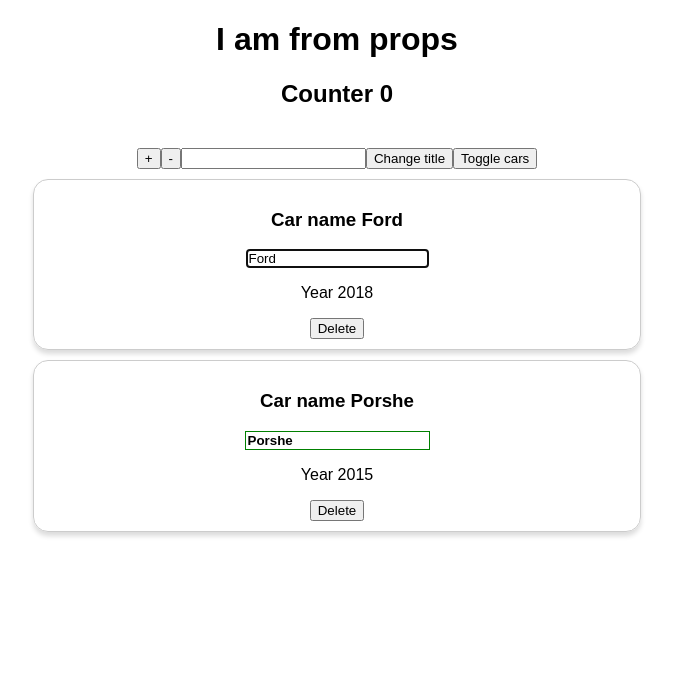
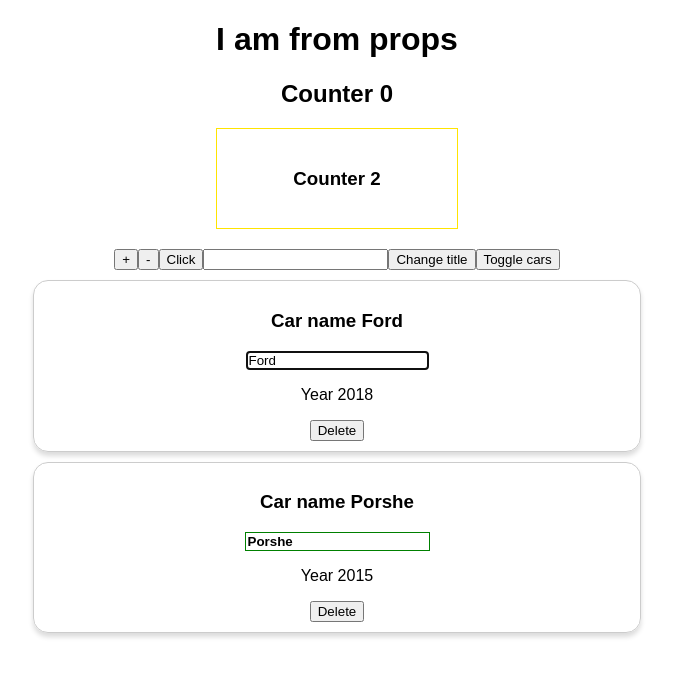
Before and after one commit to Artem-Zhuravlev/cars-app, a React app: page / in a window 1280 px wide. Shown: the top 676 px of the page, without its empty margins (303-976 px from the left). Built offline with nearby package versions, Linux system fonts and the light colour scheme.

Commit message:
add CreateContext for Counter2.js

```diff
--- a/src/App.js
+++ b/src/App.js
@@ -3,8 +3,11 @@
 import Car from './Car/Car';
 import Counter from './Counter/Counter';
 
+export const ClickedContext = React.createContext(false);
+
 class App extends Component {
 	state = {
+		clicked: false,
 		cars: [{ name: 'Ford', year: 2018 }, { name: 'Porshe', year: '2015' }],
 		pageTitle: 'React components',
 		showCars: true,
@@ -81,7 +84,16 @@
 			<div style={divStyle}>
 				{/* <h1>{this.state.pageTitle}</h1> */}
 				<h1>{this.props.title}</h1>
-				<Counter />
+				<ClickedContext.Provider value={this.state.clicked}>
+					<Counter />
+				</ClickedContext.Provider>
+				<button
+					onClick={() => {
+						this.setState({ clicked: true });
+					}}
+				>
+					Click
+				</button>
 				<input
 					type="text"
 					onChange={this.handleInput}
--- a/src/Counter/Counter.js
+++ b/src/Counter/Counter.js
@@ -1,5 +1,7 @@
 import React, { Component } from 'react';
 import Auxiliary from '../hoc/Auxiliary';
+
+import Counter2 from '../Counter2/Counter2';
 
 class Counter extends Component {
 	state = {
@@ -26,6 +28,7 @@
 		return (
 			<Auxiliary>
 				<h2>Counter {this.state.counter}</h2>
+				<Counter2 />
 				<button onClick={this.addCounter}>+</button>
 				<button onClick={this.minusCounter}>-</button>
 			</Auxiliary>
--- /dev/null
+++ b/src/Counter2/Counter2.js
@@ -0,0 +1,20 @@
+import React from 'react';
+import { ClickedContext } from '../App';
+
+export default props => {
+	return (
+		<div
+			style={{
+				border: '1px solid #ffe400',
+				padding: '20px',
+				width: '200px',
+				margin: '0 auto',
+			}}
+		>
+			<h3>Counter 2</h3>
+			<ClickedContext.Consumer>
+				{clicked => (clicked ? <p>Clicked</p> : null)}
+			</ClickedContext.Consumer>
+		</div>
+	);
+};
```
